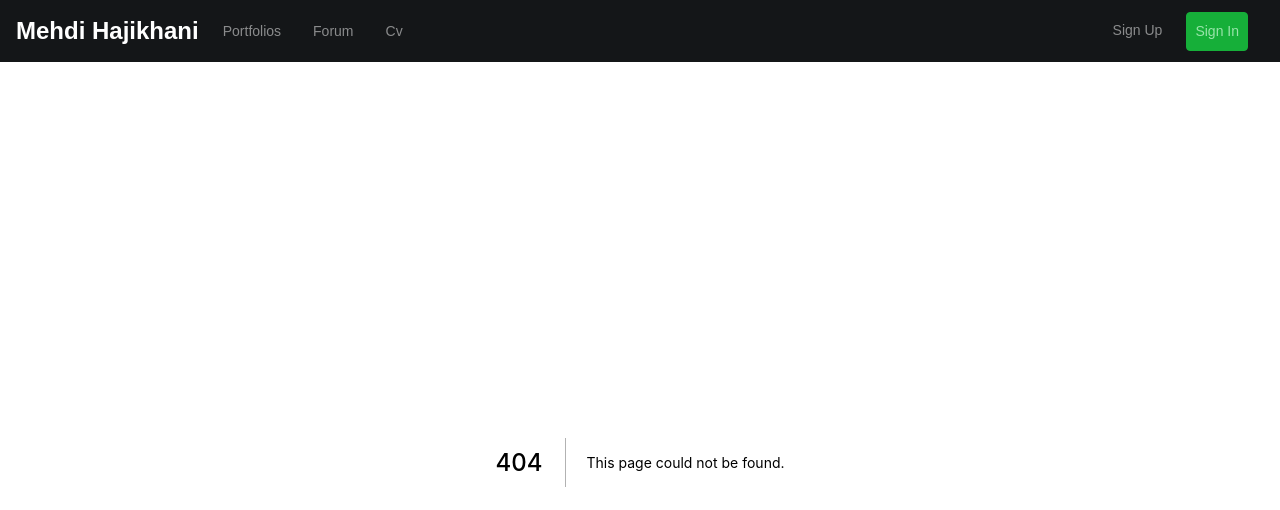
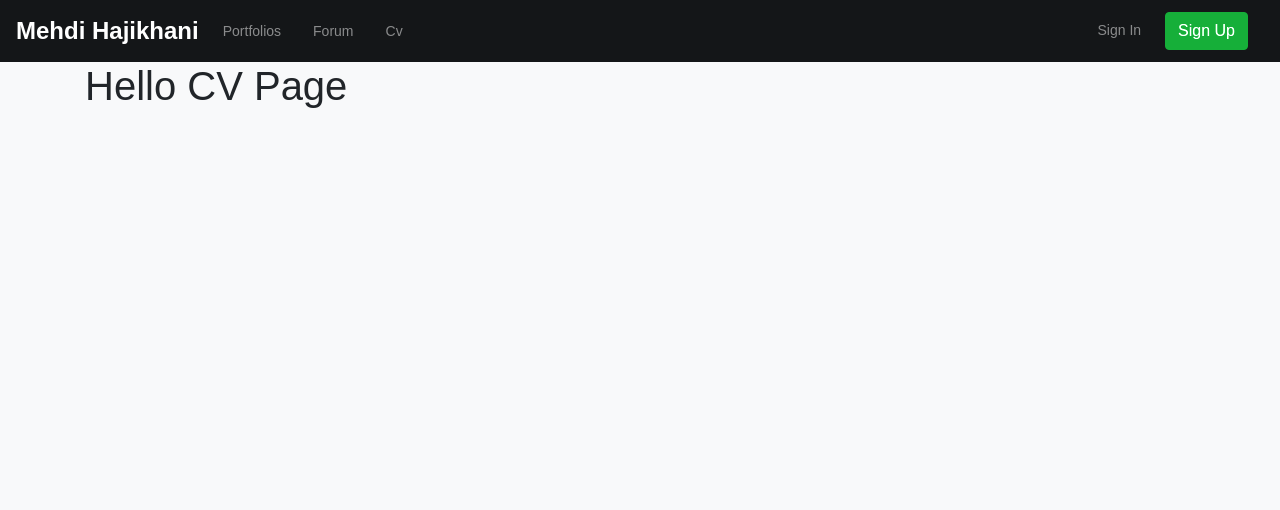
Before and after one commit to mhaji007/GraphQLPortfolio, a Next.js app: page /cv in a window 1280 px wide. Before the commit this address had no page. Shown: the top 510 px of the page. Built offline with nearby package versions, Linux system fonts and the light colour scheme.

Commit message:
Implement page navigation via navbar

```diff
--- a/components/shared/Navbar.js
+++ b/components/shared/Navbar.js
@@ -1,31 +1,41 @@
-import { Navbar, NavDropdown, Nav } from 'react-bootstrap';
+import { Navbar, Nav } from 'react-bootstrap';
+import Link from 'next/link'
+
+const AppLink = ({children, className, href}) =>
+  <Link href={href}>
+    <a className={className}>{children}</a>
+  </Link>
 
 const AppNavbar = () => {
 
   return (
     <div className="navbar-wrapper">
       <Navbar expand="lg" className="navbar-dark fj-mw9">
-          <Navbar.Brand className="mr-3 font-weight-bold" href="#">Mehdi Hajikhani</Navbar.Brand>
+        <AppLink
+          href="/"
+          className="navbar-brand mr-3 font-weight-bold">
+          Mehdi Hajikhani
+        </AppLink>
         <Navbar.Toggle />
         <Navbar.Collapse>
           <Nav className="mr-auto">
-              <Nav.Link href="#" className="mr-3">
+            <AppLink href="/portfolios" className="nav-link mr-3">
               Portfolios
-              </Nav.Link>
-              <Nav.Link href="#" className="mr-3">
+            </AppLink>
+            <AppLink href="/forum/categories" className="nav-link mr-3">
               Forum
-              </Nav.Link>
-              <Nav.Link href="#" className="mr-3">
+            </AppLink>
+            <AppLink href="/cv" className="mr-3 nav-link">
               Cv
-              </Nav.Link>
+            </AppLink>
           </Nav>
           <Nav>
-              <Nav.Link href="#" className="mr-3">
+            <AppLink href="/login" className="mr-3 nav-link">
+              Sign In
+            </AppLink>
+            <AppLink href="/register" className="mr-3 btn btn-success bg-green-2 bright">
               Sign Up
-              </Nav.Link>
-              <Nav.Link href="#" className="mr-3 btn btn-success bg-green-2 bright">
-                Sign In
-              </Nav.Link>
+            </AppLink>
           </Nav>
         </Navbar.Collapse>
       </Navbar>
--- /dev/null
+++ b/pages/cv.js
@@ -0,0 +1,2 @@
+const Cv = () => <h1>Hello CV Page</h1>
+export default Cv;
--- /dev/null
+++ b/pages/register.js
@@ -0,0 +1,2 @@
+const Register = () => <h1>Hello Register Page</h1>
+export default Register;
```
Lines whose indentation alone changed are shown as unchanged.
